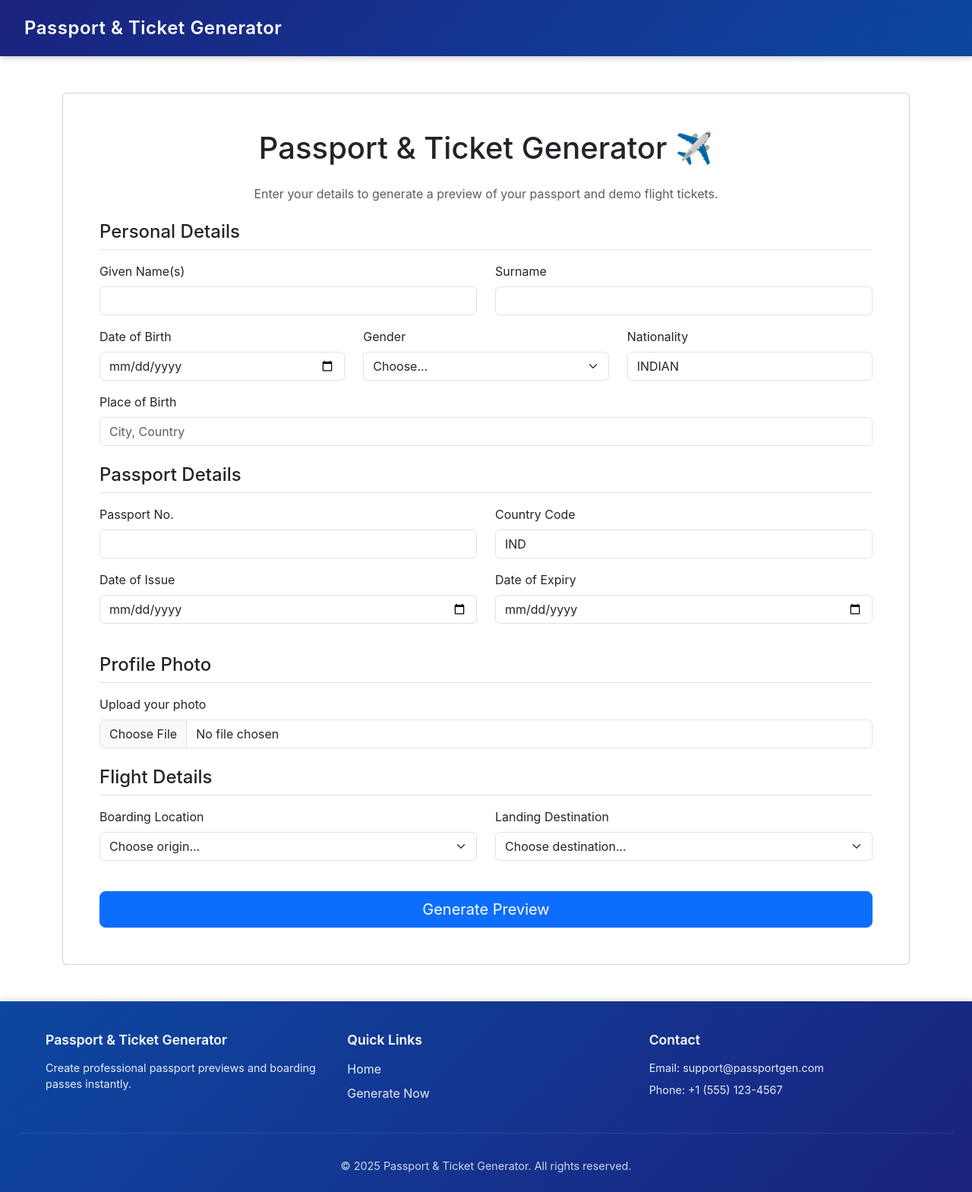
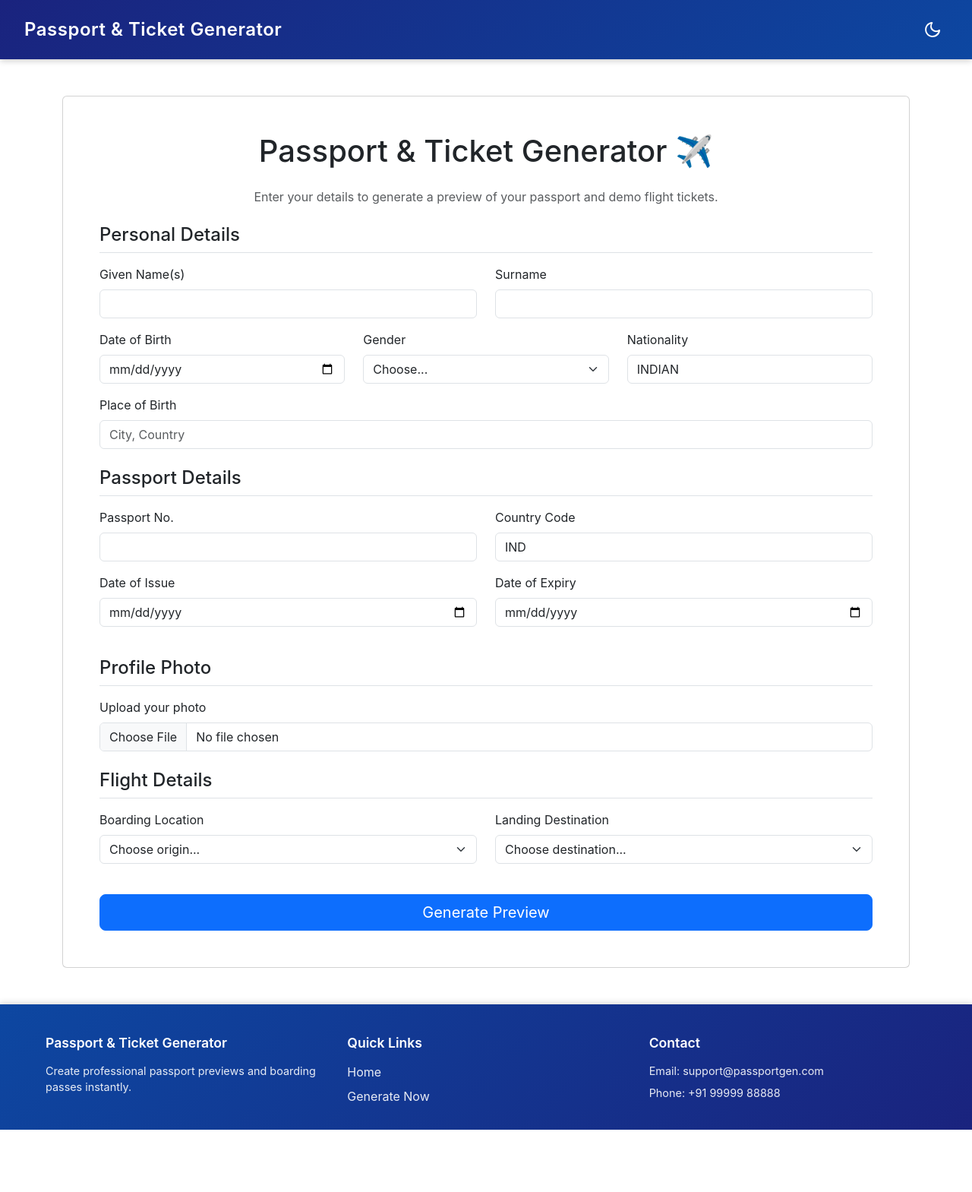
Before and after one commit to KusumanjaliPulamarasetty08/Project, a Flask app: page / in a window 1280 px wide. Shown: the whole page at 76% size. After the commit the page ends 1487 px from the top, so only its background shows below. Run offline with Flask 3, Linux system fonts and the light colour scheme.

Commit message:
Add dark/light mode theme switcher with persistent preference

```diff
--- a/static/css/style.css
+++ b/static/css/style.css
@@ -1,12 +1,38 @@
+:root {
+    /* Light theme variables */
+    --bg-color: #ffffff;
+    --text-color: #212529;
+    --card-bg: #ffffff;
+    --border-color: #dee2e6;
+    --header-gradient-start: #1a237e;
+    --header-gradient-end: #0d47a1;
+    --input-bg: #ffffff;
+    --input-border: #ced4da;
+}
+
+/* Dark theme variables */
+[data-theme="dark"] {
+    --bg-color: #121212;
+    --text-color: #e0e0e0;
+    --card-bg: #1e1e1e;
+    --border-color: #404040;
+    --header-gradient-start: #000051;
+    --header-gradient-end: #002171;
+    --input-bg: #2d2d2d;
+    --input-border: #404040;
+}
+
 /* General Body & Container */
 body {
-    background-color: #ffffff;
+    background-color: var(--bg-color);
+    color: var(--text-color);
     font-family: -apple-system, BlinkMacSystemFont, "Segoe UI", Roboto, "Helvetica Neue", Arial, sans-serif;
     min-height: 100vh;
     margin: 0;
     padding: 0;
     display: flex;
     flex-direction: column;
+    transition: background-color 0.3s ease, color 0.3s ease;
 }
 
 .navbar {
@@ -21,7 +47,7 @@ body {
 .navbar-content {
     width: 100%;
     display: flex;
-    justify-content: flex-start;
+    justify-content: space-between;
     align-items: center;
     padding: 0 2rem;
 }
@@ -32,6 +58,69 @@ body {
     letter-spacing: 0.5px;
     margin-left: 0;
     padding-left: 0;
+}
+
+.theme-switch {
+    display: flex;
+    align-items: center;
+}
+
+.theme-toggle-btn {
+    background: transparent;
+    border: none;
+    color: white;
+    cursor: pointer;
+    padding: 8px;
+    border-radius: 50%;
+    width: 40px;
+    height: 40px;
+    display: flex;
+    align-items: center;
+    justify-content: center;
+    transition: background-color 0.3s;
+}
+
+.theme-toggle-btn:hover {
+    background-color: rgba(255, 255, 255, 0.1);
+}
+
+.theme-toggle-btn svg {
+    fill: currentColor;
+}
+
+.sun-icon {
+    display: none;
+}
+
+[data-theme="dark"] .sun-icon {
+    display: block;
+}
+
+[data-theme="dark"] .moon-icon {
+    display: none;
+}
+
+/* Dark mode specific styles */
+[data-theme="dark"] .card {
+    background-color: var(--card-bg);
+    border-color: var(--border-color);
+}
+
+[data-theme="dark"] .form-control,
+[data-theme="dark"] .form-select {
+    background-color: var(--input-bg);
+    border-color: var(--input-border);
+    color: var(--text-color);
+}
+
+[data-theme="dark"] .form-control:focus,
+[data-theme="dark"] .form-select:focus {
+    border-color: #0d6efd;
+    box-shadow: 0 0 0 0.25rem rgba(13, 110, 253, 0.25);
+}
+
+[data-theme="dark"] .text-muted {
+    color: #a0a0a0 !important;
 }
 
 .nav-links a {
--- /dev/null
+++ b/static/js/theme.js
@@ -0,0 +1,17 @@
+// Theme switcher functionality
+document.addEventListener('DOMContentLoaded', () => {
+    const themeToggle = document.getElementById('theme-toggle');
+
+    // Check for saved theme preference or default to light
+    const savedTheme = localStorage.getItem('theme') || 'light';
+    document.documentElement.setAttribute('data-theme', savedTheme);
+
+    // Toggle theme
+    themeToggle.addEventListener('click', () => {
+        const currentTheme = document.documentElement.getAttribute('data-theme');
+        const newTheme = currentTheme === 'light' ? 'dark' : 'light';
+
+        document.documentElement.setAttribute('data-theme', newTheme);
+        localStorage.setItem('theme', newTheme);
+    });
+});
--- a/templates/index.html
+++ b/templates/index.html
@@ -11,6 +11,16 @@
     <nav class="navbar">
         <div class="navbar-content">
             <div class="logo">Passport & Ticket Generator</div>
+            <div class="theme-switch">
+                <button id="theme-toggle" class="theme-toggle-btn" aria-label="Toggle theme">
+                    <svg class="sun-icon" viewBox="0 0 24 24" width="24" height="24">
+                        <path d="M12 3a1 1 0 0 1 1 1v1a1 1 0 1 1-2 0V4a1 1 0 0 1 1-1zm0 15a1 1 0 0 1 1 1v1a1 1 0 1 1-2 0v-1a1 1 0 0 1 1-1zm9-9a1 1 0 0 1-1 1h-1a1 1 0 1 1 0-2h1a1 1 0 0 1 1 1zM4 12a1 1 0 0 1-1 1H2a1 1 0 1 1 0-2h1a1 1 0 0 1 1 1zm3.707-7.293a1 1 0 0 1 0 1.414L6.414 7.414a1 1 0 1 1-1.414-1.414l1.293-1.293a1 1 0 0 1 1.414 0zM17.586 6l1.293-1.293a1 1 0 1 1 1.414 1.414l-1.293 1.293a1 1 0 1 1-1.414-1.414zM7.707 17.707a1 1 0 0 1-1.414 0l-1.293-1.293a1 1 0 1 1 1.414-1.414l1.293 1.293a1 1 0 0 1 0 1.414zm10.586 0a1 1 0 0 1-1.414 0 1 1 0 0 1 0-1.414l1.293-1.293a1 1 0 1 1 1.414 1.414l-1.293 1.293zM12 6a6 6 0 1 1 0 12 6 6 0 0 1 0-12z"/>
+                    </svg>
+                    <svg class="moon-icon" viewBox="0 0 24 24" width="24" height="24">
+                        <path d="M12.1 22c-0.3 0-0.6 0-0.9 0-5.5-0.5-9.5-5.4-9-10.9 0.4-4.8 4.2-8.6 9-9 0.4 0 0.8 0.2 1 0.5 0.2 0.3 0.2 0.8-0.1 1.1-2 2.7-1.4 6.4 1.3 8.4 2.1 1.6 5 1.6 7.1 0 0.3-0.2 0.7-0.3 1.1-0.1 0.3 0.2 0.5 0.6 0.5 1-0.2 2.7-1.5 5.1-3.6 6.8-1.8 1.5-4.1 2.2-6.4 2.2zM9.3 4.4c-2.9 1-5 3.6-5.2 6.8-0.4 4.4 2.8 8.3 7.2 8.7 2.1 0.2 4.2-0.4 5.8-1.8 1.1-0.9 1.9-2.1 2.4-3.4-2.5 0.9-5.3 0.5-7.5-1.1-2.8-2.1-3.7-5.9-2.1-9.1-0.2-0.1-0.4-0.1-0.6-0.1z"/>
+                    </svg>
+                </button>
+            </div>
         </div>
     </nav>
     <div class="container my-5">
@@ -166,14 +176,13 @@
             <div class="footer-section">
                 <h5>Contact</h5>
                 <p>Email: support@passportgen.com</p>
-                <p>Phone: +1 (555) 123-4567</p>
+                <p>Phone: +91 99999 88888</p>
             </div>
         </div>
-        <div class="footer-bottom">
-            <p>&copy; 2025 Passport & Ticket Generator. All rights reserved.</p>
-        </div>
+
     </footer>
 
     <script src="https://cdn.jsdelivr.net/npm/bootstrap@5.3.2/dist/js/bootstrap.bundle.min.js"></script>
+    <script src="{{ url_for('static', filename='js/theme.js') }}"></script>
 </body>
 </html>
--- a/templates/preview.html
+++ b/templates/preview.html
@@ -127,12 +127,10 @@
             <div class="footer-section">
                 <h5>Contact</h5>
                 <p>Email: support@passportgen.com</p>
-                <p>Phone: +1 (555) 123-4567</p>
+                <p>Phone: +91 99999 88888</p>
             </div>
         </div>
-        <div class="footer-bottom">
-            <p>&copy; 2025 Passport & Ticket Generator. All rights reserved.</p>
-        </div>
+
     </footer>
 
     <script src="https://cdn.jsdelivr.net/npm/bootstrap@5.3.2/dist/js/bootstrap.bundle.min.js"></script>
```
Also changed, not shown: static/uploads/WIN_20250717_16_19_47_Pro.jpg (deleted).
